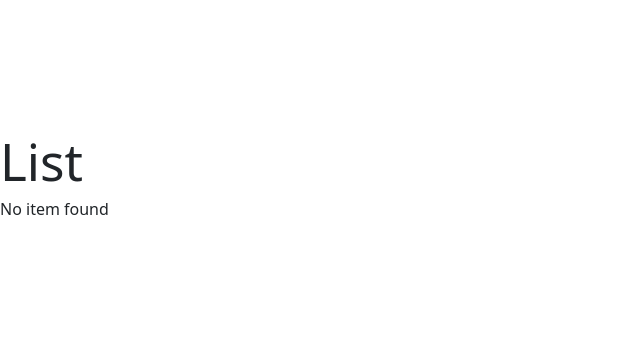
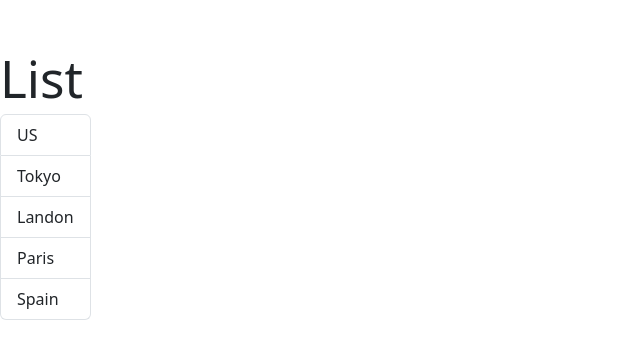
Before and after one commit to nishijayaraj/react-basics, a React (Vite) app: page / in a window 1280 px wide. Shown: the part 215-574 px from the top of the page, without its empty margins (0-640 px from the left). Built offline with nearby package versions, Linux system fonts and the light colour scheme; the HTML template or start-up script is replaced by a standard one.

Commit message:
Added on click event to list items

```diff
--- a/src/components/ListGroup.tsx
+++ b/src/components/ListGroup.tsx
@@ -2,7 +2,7 @@
 
 function ListGroup() {
   let items = ["US", "Tokyo", "Landon", "Paris", "Spain"];
-  items = [];
+  //items = [];
   const getMessage = () => {
     return items.length === 0 ? <p>No item found</p> : null;
   };
@@ -11,9 +11,13 @@
       <h1>List</h1>
       {getMessage()}
       <ul className="list-group">
-        {items.map((item) => {
+        {items.map((item, index) => {
           return (
-            <li className="list-group-item" key={item}>
+            <li
+              className="list-group-item"
+              key={item}
+              onClick={() => console.log(item, index)}
+            >
               {item}
             </li>
           );
```
